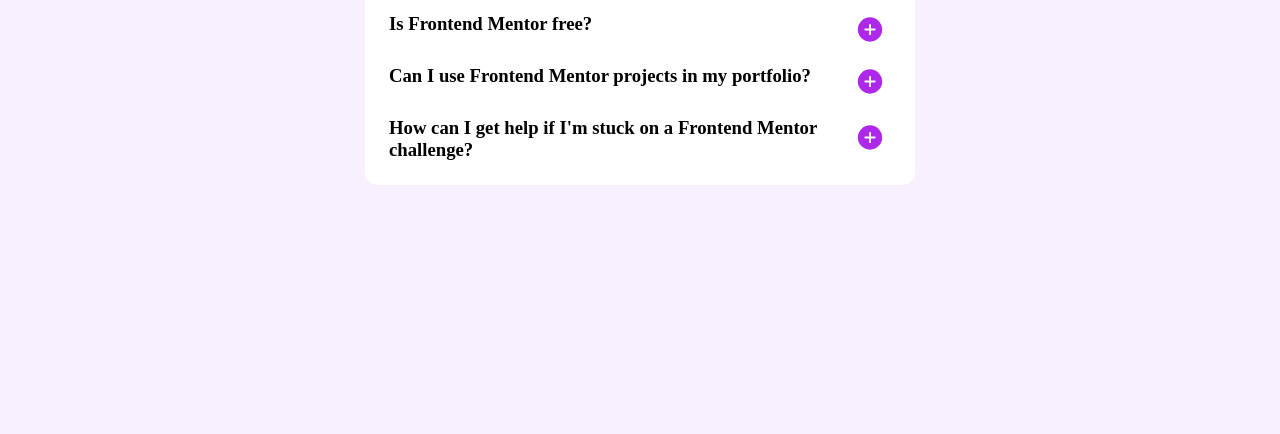
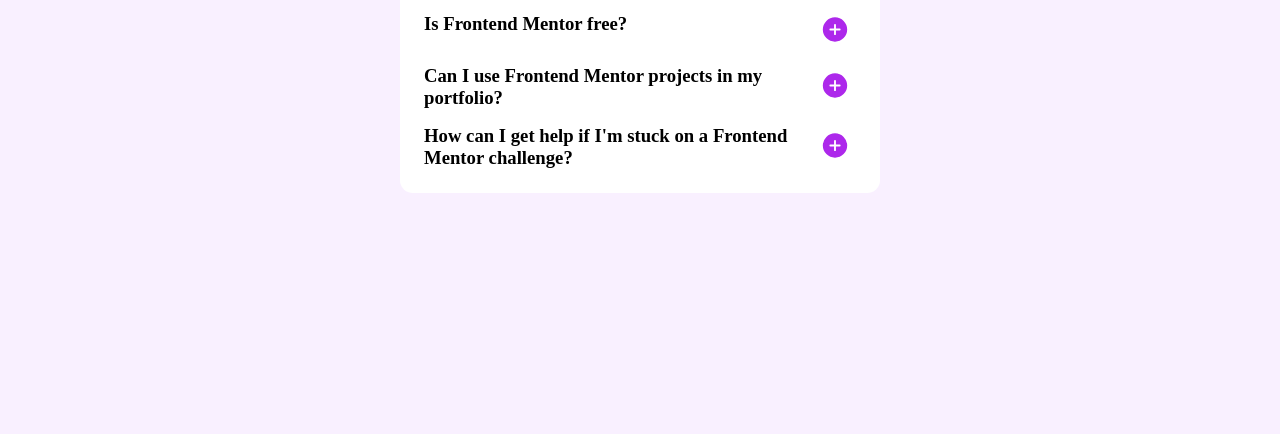
Before and after one commit to AdonayMendez/frontend-mentor-faq-accordion, a plain HTML site: page index.html in a window 1280 px wide. Shown: the part 366-800 px from the top of the page. Drawn offline with Linux system fonts and the light colour scheme.

Commit message:
Add padding to main

```diff
--- a/styles.css
+++ b/styles.css
@@ -36,6 +36,7 @@
   position: absolute;
   top: 0;
   left: 0;
+  padding: 0 1.5rem;
   /* background-color: rgba(255, 166, 0, 0.342); */
 
   display: flex;
@@ -45,8 +46,8 @@
 
 .faq-container{
   background-color: var(--white);
-  width: 90%;
-  max-width: 550px;
+  width: 100%;
+  max-width: 30rem;
   /* min-height: 60%; */
   border-radius: .8rem;
   padding: 1.5rem;
@@ -76,20 +77,11 @@
   display: flex;
   justify-content: space-between;
   gap: 1rem;
-
-  h3{
-
-  }
-
   button{
     border: none;
     background: none;
   }
 }
-
-
-
-
 
 .answer{
   display: none;
```
